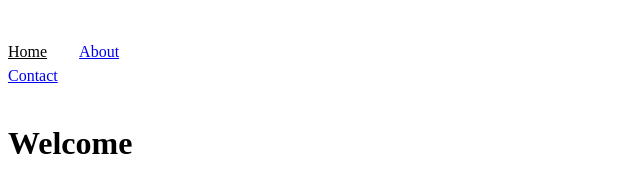
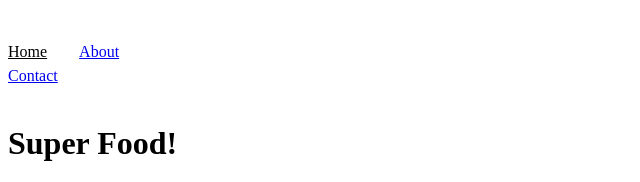
Before and after one commit to AndyLSQ/vite-test-project, a Vue app: page / in a window 1280 px wide. Shown: the top 182 px of the page, without its empty margins (0-640 px from the left). Built offline with nearby package versions, Linux system fonts and the light colour scheme.

Commit message:
Minor change to test home view

```diff
--- a/src/views/HomeView.vue
+++ b/src/views/HomeView.vue
@@ -4,7 +4,7 @@
 
 <template>
    <main>
-      <h1>Welcome</h1>
+      <h1>Super Food!</h1>
       <MonsterForm />
    </main>
 </template>
```
